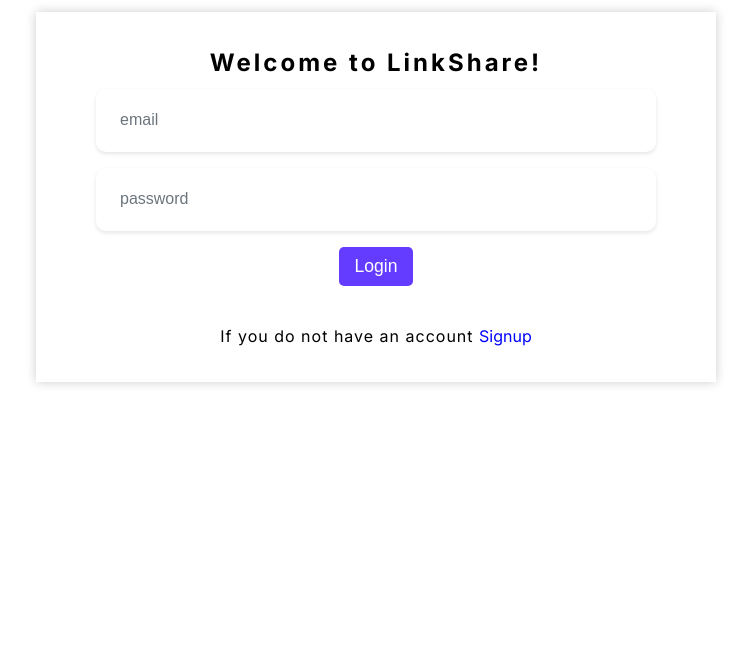
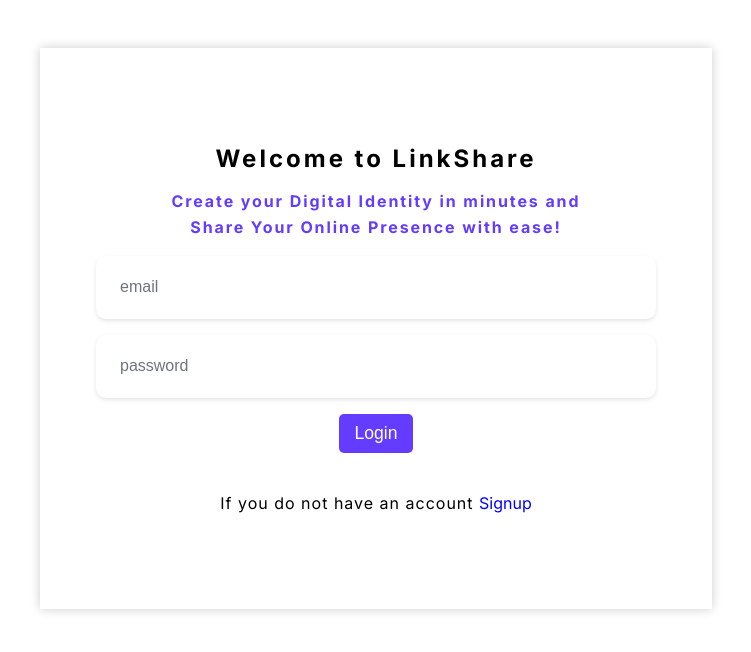
Before and after one commit to zitsko/LinkShare, a React (Create React App) app in the folder client/: page / in a window 1280 px wide. Shown: the top 652 px of the page, without its empty margins (264-1015 px from the left). Built offline with nearby package versions, Linux system fonts and the light colour scheme.

Commit message:
update styles

```diff
--- a/client/src/Components/Login.js
+++ b/client/src/Components/Login.js
@@ -26,12 +26,18 @@ function Login() {
 
   return (
     <div className="signup-login-container app-layout">
-      <h1 className="app-title">Welcome to LinkShare!</h1>
+
+        <h1 className="app-title">Welcome to LinkShare</h1>
+        <p className="headline-text">
+          Create your Digital Identity in minutes and <br />Share Your Online Presence
+          with ease!
+        </p>
+
       <div className="input-button-container">
         <input
           type="email"
           placeholder="email"
-          className= "signup-login-inputs"
+          className="signup-login-inputs"
           onChange={(e) => {
             setEmail(e.target.value);
           }}
@@ -39,7 +45,7 @@ function Login() {
         <input
           type="password"
           placeholder="password"
-          className= "signup-login-inputs"
+          className="signup-login-inputs"
           onChange={(e) => {
             setPassword(e.target.value);
           }}
@@ -53,7 +59,7 @@ function Login() {
           Login
         </button>
       </div>
-      <p className="info-text" >
+      <p className="info-text">
         If you do not have an account{" "}
         <button
           className="signup-login-switch-btn "
--- a/client/src/Components/Signup.js
+++ b/client/src/Components/Signup.js
@@ -4,52 +4,60 @@ import axios from "axios";
 
 function Signup() {
   const navigate = useNavigate();
-  const [email,setEmail] = useState("");
-  const [password,setPassword] = useState("");
+  const [email, setEmail] = useState("");
+  const [password, setPassword] = useState("");
 
   function toLogin() {
     navigate("/");
   }
-    function signup(){
-      axios.post("http://localhost:3636/user/signup", {email,password}).then(({ data}) => {
-        if(data.token) {
-          localStorage.setItem("token",data.token);
-          navigate("/links")
-        }else{
-          alert(data.msg)
+  function signup() {
+    axios
+      .post("http://localhost:3636/user/signup", { email, password })
+      .then(({ data }) => {
+        if (data.token) {
+          localStorage.setItem("token", data.token);
+          navigate("/links");
+        } else {
+          alert(data.msg);
         }
-    })
+      });
   }
 
   return (
     <div className="signup-login-container app-layout">
       <h1 className="app-title">Welcome to LinkShare</h1>
+      <p className="headline-text">
+        Create your Digital Identity in minutes and <br />
+        Share Your Online Presence with ease!
+      </p>
       <div className="input-button-container">
         <input
           type="email"
           placeholder="email"
-      className= "signup-login-inputs"
-      onChange = {(e)=>{
+          className="signup-login-inputs"
+          onChange={(e) => {
             setEmail(e.target.value);
           }}
         />
         <input
           type="password"
           placeholder="password"
-      className= "signup-login-inputs"
-      onChange = {(e)=>{
-        setPassword(e.target.value)
+          className="signup-login-inputs"
+          onChange={(e) => {
+            setPassword(e.target.value);
           }}
         />
         <button
           className="btn primary-btn"
-       onClick={()=>{
+          onClick={() => {
             signup();
-      }}>
-        Signup</button>
+          }}
+        >
+          Signup
+        </button>
       </div>
-      <p className="info-text" >
-        If you have an account {" "}
+      <p className="info-text">
+        If you have an account{" "}
         <button
           className="signup-login-switch-btn"
           onClick={() => {
--- a/client/src/Styles/Signup-Login.css
+++ b/client/src/Styles/Signup-Login.css
@@ -1,6 +1,7 @@
 .signup-login-container {
-     margin-top: var(--m12);
+     margin-top: 3rem;
      box-shadow: 0 0 0.625rem rgba(0, 0, 0, 0.2);
+     padding: 5rem 1rem;
   }
 
  .app-title {
@@ -8,6 +9,14 @@
     margin-bottom: var(--m12);
     text-align: center;
     letter-spacing: 3px;
+  }
+
+  .headline-text{
+    text-align: center;
+    line-height: 1.6;
+    letter-spacing: 1.9px;
+    color: var(--clr-primary);
+    font-weight: bold;
   }
 
   .input-button-container{
@@ -24,20 +33,6 @@
   border-radius: 0.625rem;
   box-shadow: 0 0.125rem 0.25rem rgba(0, 0, 0, 0.1);
   background-color: #ffffff;
-  }
-/*
-  .signup-login-btn {
-    padding: 0.85rem 2rem;
-    border-radius: 0.3125rem;
-    background-color: #698f7fec;
-    color: #fff;
-    font-size: 1rem;
-    cursor: pointer;
-    border: none;
-  } */
-
-  .signup-login-btn:hover {
-    background-color: #16622c;
   }
 
   .signup-login-switch-btn{
--- a/client/src/index.css
+++ b/client/src/index.css
@@ -74,7 +74,7 @@ code {
 /*---- Typography -----*/
 .text{
   font-size: var(--fs-text);
-  line-height: 1.3;
+  line-height: 1.5;
   letter-spacing: 0.8px;
   color: var(--clr-dark);
 }
```
Lines whose indentation alone changed are shown as unchanged.
